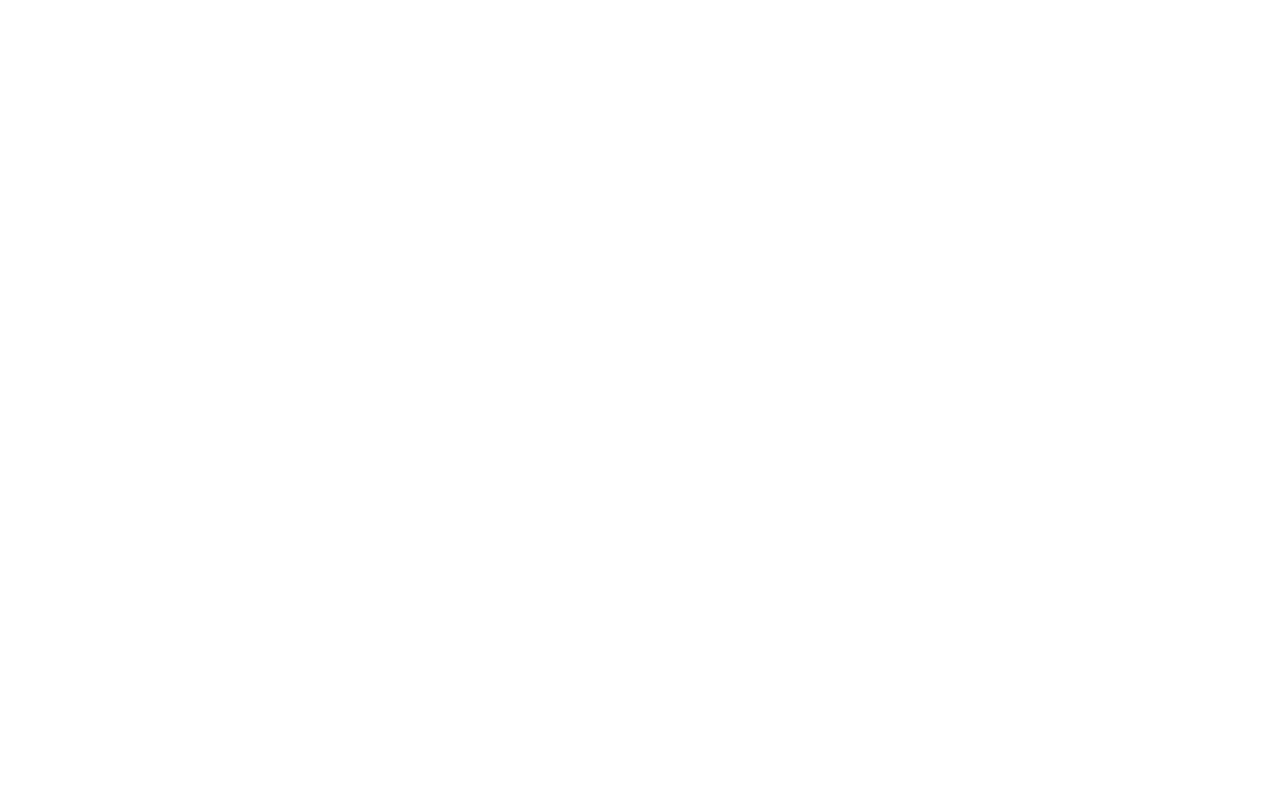
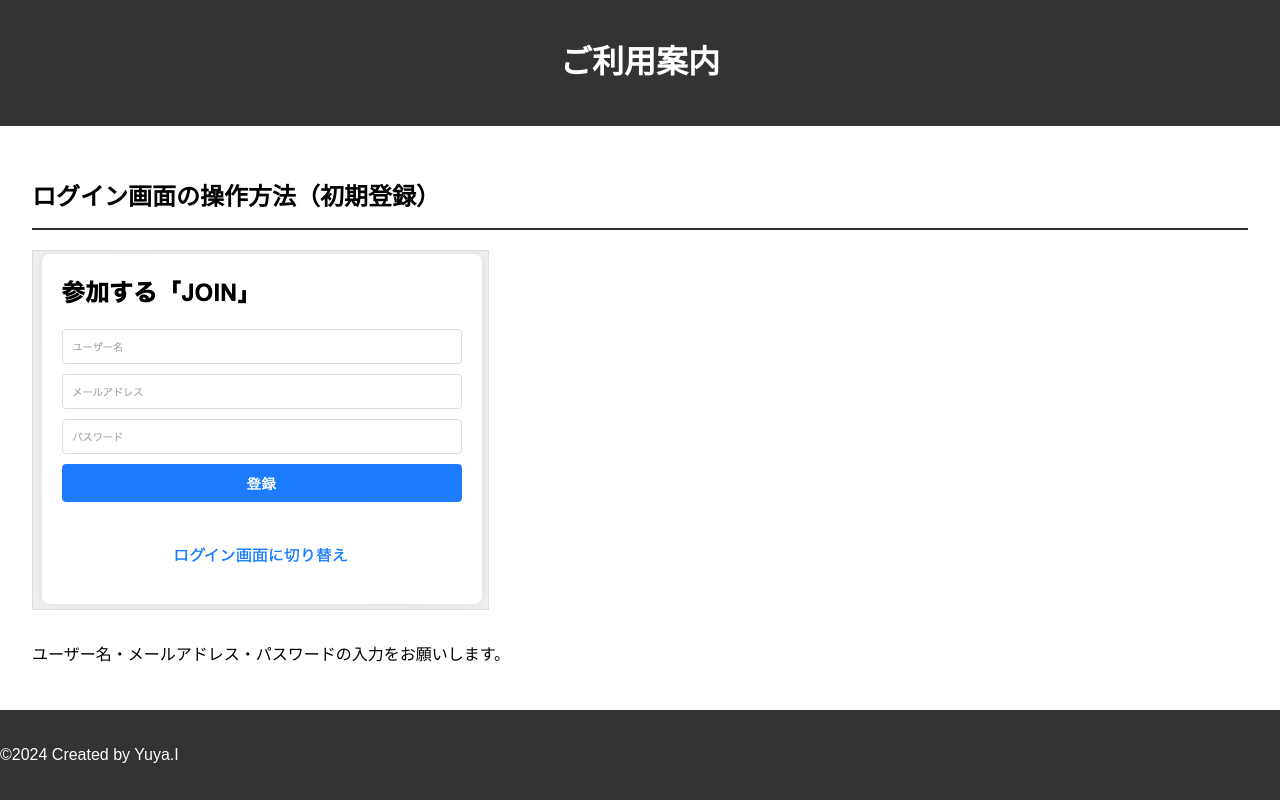
Before and after one commit to yuyawesleyan/archive-suzukieitarou, a plain HTML site: page guide.html in a window 1280 px wide. Shown: the top 804 px of the page. Drawn offline with Linux system fonts and the light colour scheme.

Commit message:
Add files via upload

```diff
--- a/guide.html
+++ b/guide.html
@@ -0,0 +1,94 @@
+<!DOCTYPE html>
+<html lang="ja">
+<head>
+    <meta charset="UTF-8">
+    <meta name="viewport" content="width=device-width, initial-scale=1.0">
+    <title>ご利用案内</title>
+    <style>
+        body {
+            font-family: Arial, sans-serif;
+            line-height: 1.6;
+            margin: 0;
+            padding: 0;
+        }
+
+        header {
+            background: #333;
+            color: #fff;
+            padding: 1em 0;
+            text-align: center;
+        }
+
+        main {
+            padding: 2em;
+        }
+
+        .info-section {
+            margin-bottom: 2em;
+        }
+
+        .info-section h2 {
+            border-bottom: 2px solid #333;
+            padding-bottom: 0.5em;
+        }
+
+        .info-content {
+            display: flex;
+            flex-direction: column;
+
+            align-items: flex-start;
+            gap: 1em;
+        }
+
+        .info-content img {
+            max-width: 100%;
+            height: auto;
+            border: 1px solid #ddd;
+        }
+
+        .info-content p {
+            flex: 1;
+        }
+
+        footer {
+            background: #333;
+            color: #fff;
+            text-align: left;
+            padding: 1em 0;
+            position: fixed;
+            bottom: 0;
+            width: 100%;
+        }
+    </style>
+</head>
+<body>
+    <header>
+        <h1>ご利用案内</h1>
+    </header>
+    <main>
+        <section class="info-section">
+            <h2>ログイン画面の操作方法（初期登録）</h2>
+            <div class="info-content">
+                <img src="スクリーンショット 2024-08-02 11.57.58.png" alt="説明画像1">
+                <p>ユーザー名・メールアドレス・パスワードの入力をお願いします。</p>
+                <p> ※セキュリティの関係上ログイン情報が削除され再登録が必要になるケースがありますが、最初に登録した内容をもう一度登録画面にて入力してください。その際、ユーザー名を変えられると新しいユーザー名になリますのでユーザー名は変更しないことをおすすめします。</p>
+            </div>
+        </section>
+
+        <section class="info-section">
+            <h2>トップページに関する操作方法</h2>
+            <div class="info-content">
+                <img src="スクリーンショット 2024-08-02 11.57.58.png" alt="説明画像2">
+                <p>ここに説明文を入れます。画像と一緒に、ユーザーが理解しやすいように詳細に説明します。
+
+            </div>
+        </section>
+
+        <!-- 追加のセクションがあればここに追加 -->
+
+    </main>
+    <footer>
+        <p>&copy;2024 Created by Yuya.I </p>
+    </footer>
+</body>
+</html>
```
Also changed, not shown: skypage2.html (+1 -1 lines).
